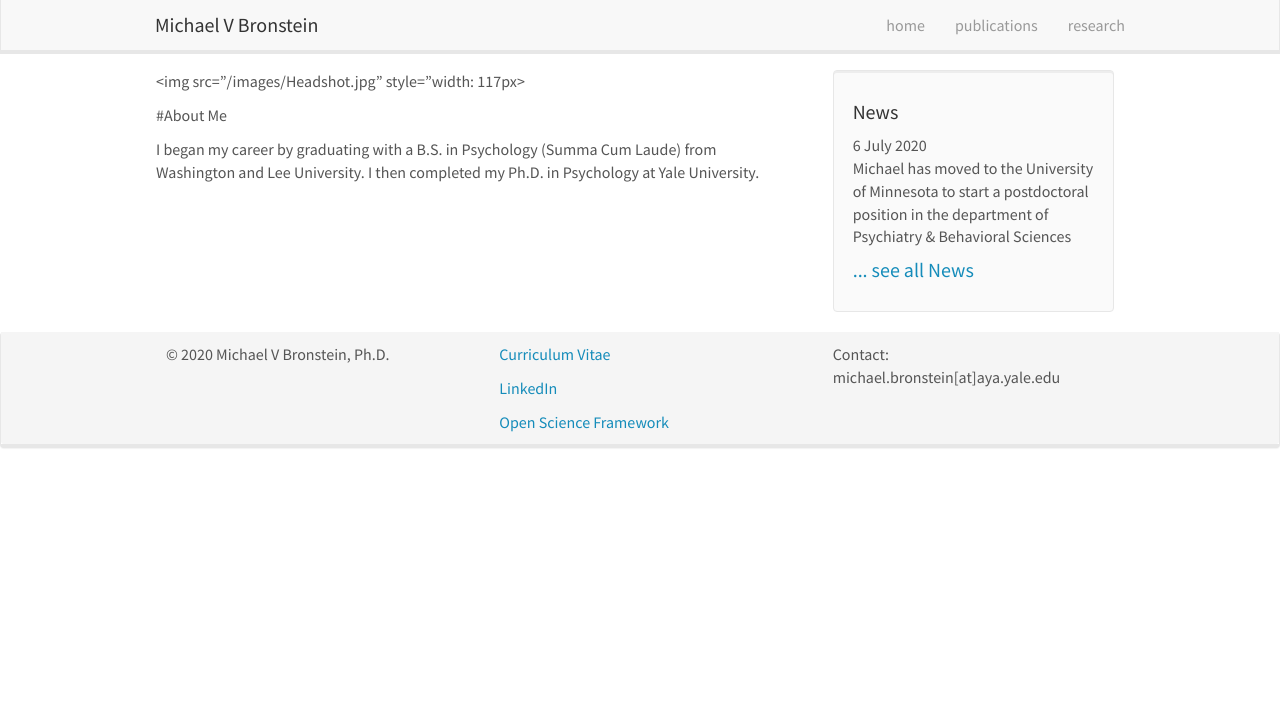
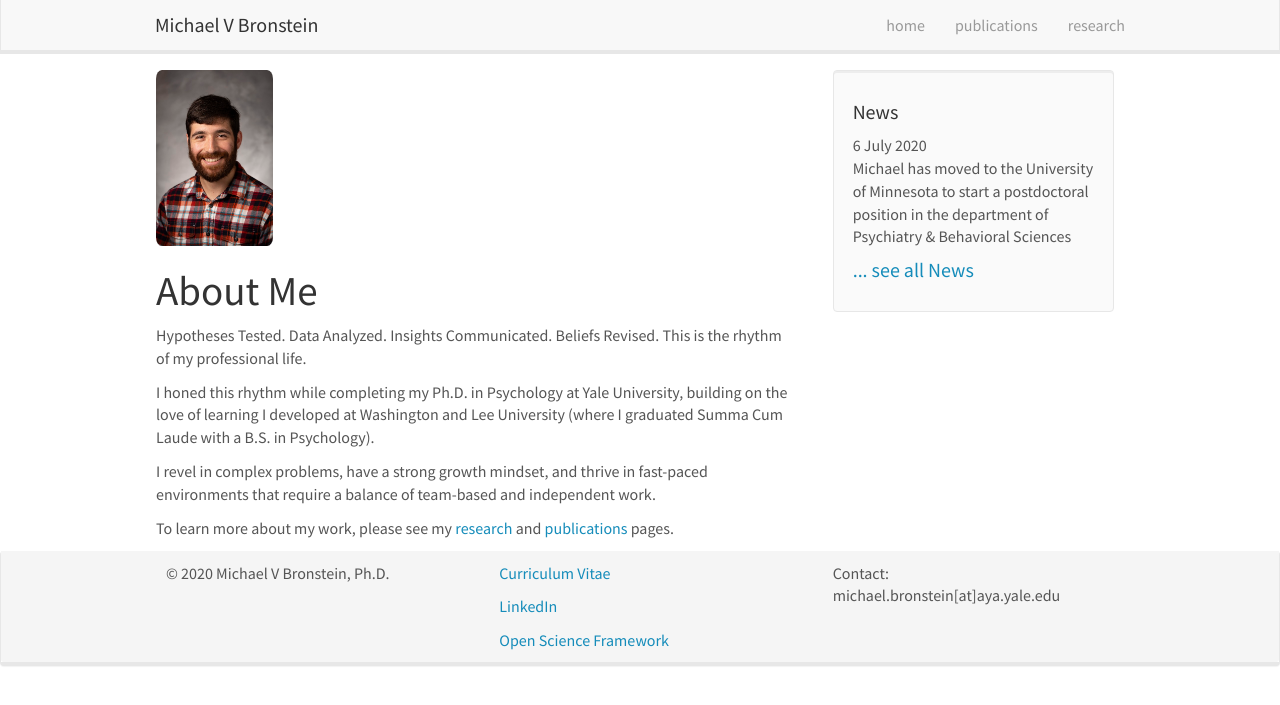
Before and after one commit to MichaelVBronstein/michaelvbronstein.github.io, a Jekyll site: the page built from _pages/home.md, in a window 1280 px wide. Shown: the top 705 px of the page. Built offline with Jekyll 4.4.1, drawn with Linux system fonts in a browser that asks for light colours; nearby versions of some CDN libraries.

Commit message:
Update home.md

```diff
--- a/_pages/home.md
+++ b/_pages/home.md
@@ -7,9 +7,16 @@ permalink: /
 ---
 
 <figure class="fourth">
-  <img src="{{ site.url }}{{ site.baseurl }}/images/Headshot.jpg" style="width: 117px>
+  <img src="{{ site.url }}{{ site.baseurl }}/images/Headshot.jpg" style="width: 117px">
 </figure>
 
-#About Me
 
-I began my career by graduating with a B.S. in Psychology (Summa Cum Laude) from Washington and Lee University. I then completed my Ph.D. in Psychology at Yale University.
+# About Me
+
+Hypotheses Tested. Data Analyzed. Insights Communicated. Beliefs Revised. This is the rhythm of my professional life.
+
+I honed this rhythm while completing my Ph.D. in Psychology at Yale University, building on the love of learning I developed at Washington and Lee University (where I graduated Summa Cum Laude with a B.S. in Psychology).
+
+I revel in complex problems, have a strong growth mindset, and thrive in fast-paced environments that require a balance of team-based and independent work.
+
+To learn more about my work, please see my <a href="{{ site.url }}{{ site.baseurl }}/research">research</a> and <a href="{{ site.url }}{{ site.baseurl }}/publications">publications</a> pages.
```
